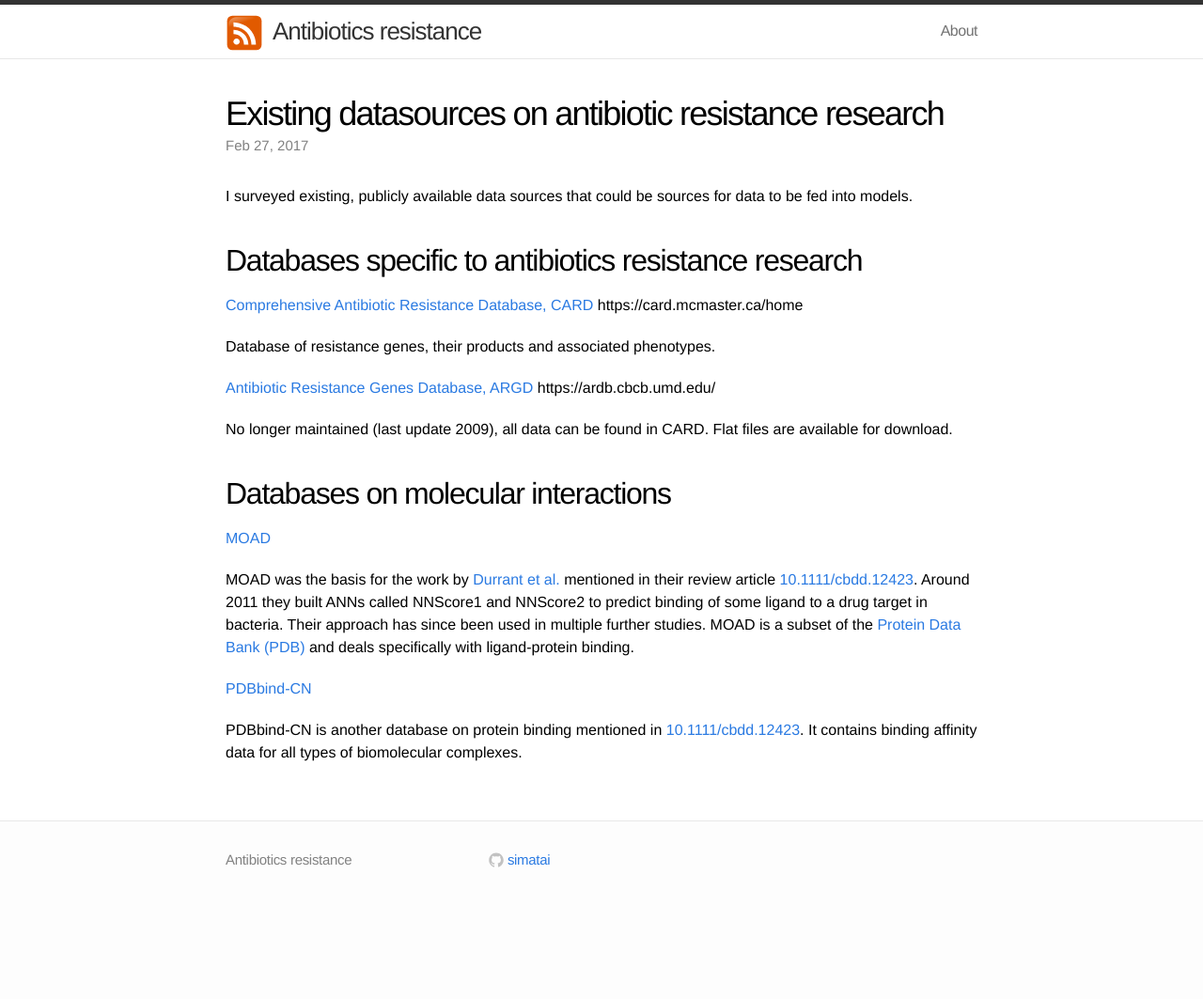
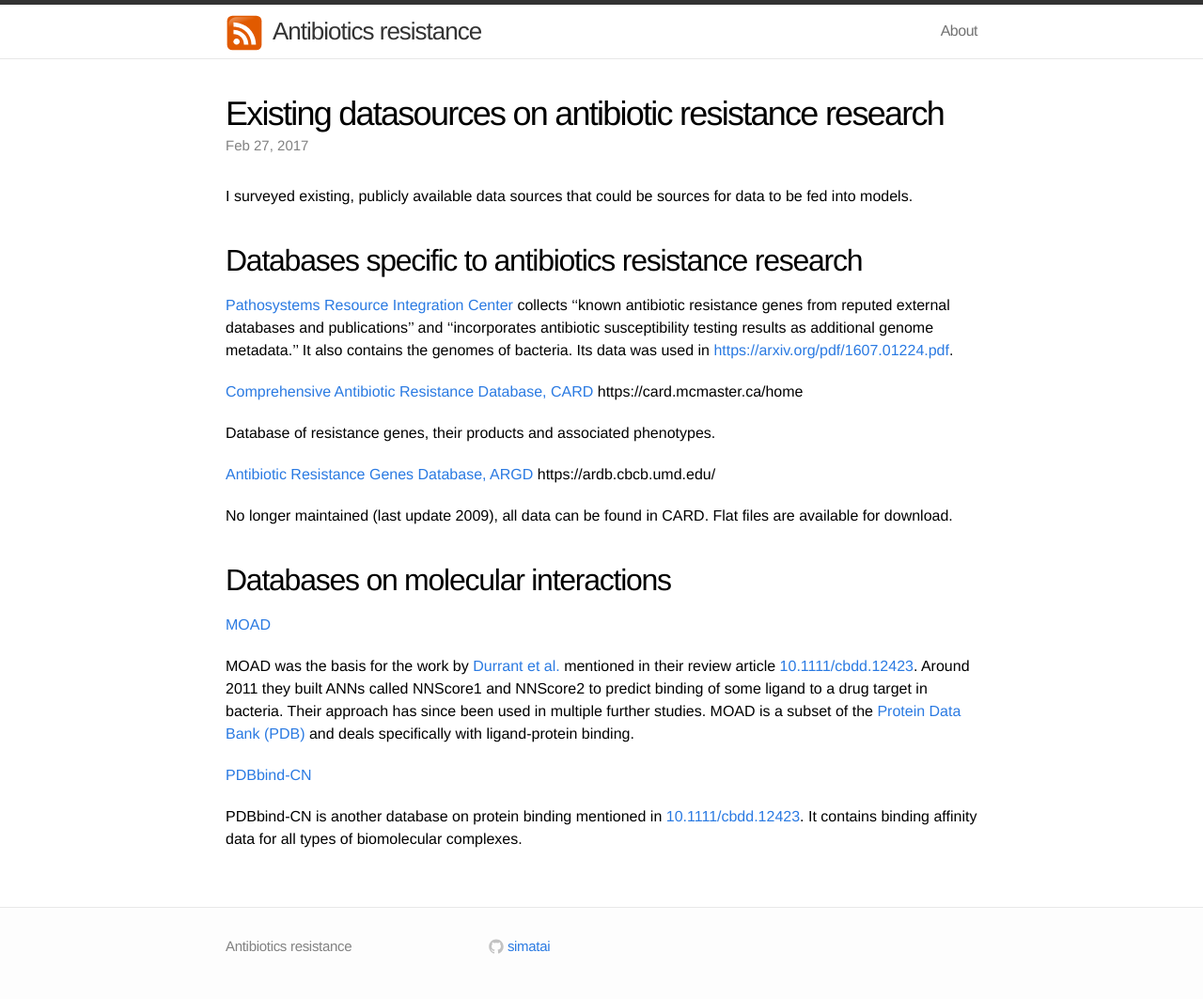
Before and after one commit to simatai/simatai.github.io, a Jekyll site: the page built from _posts/2017-02-27-existing-datasources.md, in a window 1280 px wide. Shown: the whole page at 94% size. Built offline with Jekyll 4.4.1, drawn with Linux system fonts in a browser that asks for light colours; before the commit the page ends 971 px from its top, so only the background shows below that.

Commit message:
Update 2017-02-27-existing-datasources.md

```diff
--- a/_posts/2017-02-27-existing-datasources.md
+++ b/_posts/2017-02-27-existing-datasources.md
@@ -7,6 +7,8 @@ layout: post
 I surveyed existing, publicly available data sources that could be sources for data to be fed into models.
 
 ## Databases specific to antibiotics resistance research
+
+[Pathosystems Resource Integration Center](https://www.patricbrc.org/) collects ''known antibiotic resistance genes from reputed external databases and publications'' and ''incorporates antibiotic susceptibility testing results as additional genome metadata.'' It also contains the genomes of bacteria. Its data was used in [https://arxiv.org/pdf/1607.01224.pdf](https://arxiv.org/pdf/1607.01224.pdf).
 
 [Comprehensive Antibiotic Resistance Database, CARD](https://card.mcmaster.ca/home)  https://card.mcmaster.ca/home
 
```
